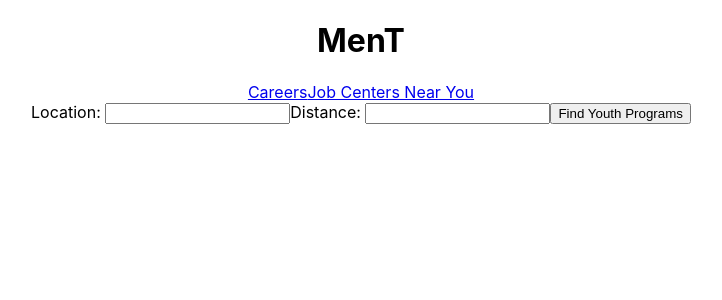
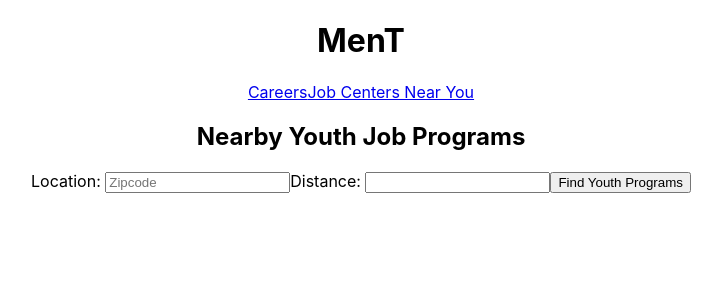
Before and after one commit to erinborders/ment, a React (Create React App) app in the folder client/: page /search in a window 1280 px wide. Shown: the top 300 px of the page, without its empty margins (279-1001 px from the left). Built offline with nearby package versions, Linux system fonts and the light colour scheme.

Commit message:
created query string in front end axios call

```diff
--- a/client/src/components/YouthProgramForm.js
+++ b/client/src/components/YouthProgramForm.js
@@ -21,7 +21,7 @@ export default class YouthProgramForm extends Component {
     handleSubmit = (evt) => {
         evt.preventDefault()
         // look up query strings
-        axios.get(`/api/v1/youth-programs/`)
+        axios.get(`/api/v1/youth-programs/?location=${this.state.youthProgram.location}&radius=${this.state.youthProgram.radius}`)
             .then(programs => {
                 console.log(programs.data.YouthProgramList)
                 this.setState({
@@ -42,12 +42,14 @@ export default class YouthProgramForm extends Component {
 
         return (
             <div>
+                <h2>Nearby Youth Job Programs</h2>
                 <form onSubmit={this.handleSubmit}>
                     <label htmlFor="youth-program-location">Location: </label>
                     <input
                         id="youth-program-location"
                         type="text"
                         name="location"
+                        placeholder="Zipcode"
                         onChange={this.handleChange}
                         value={this.state.youthProgram.location} />
 
```
